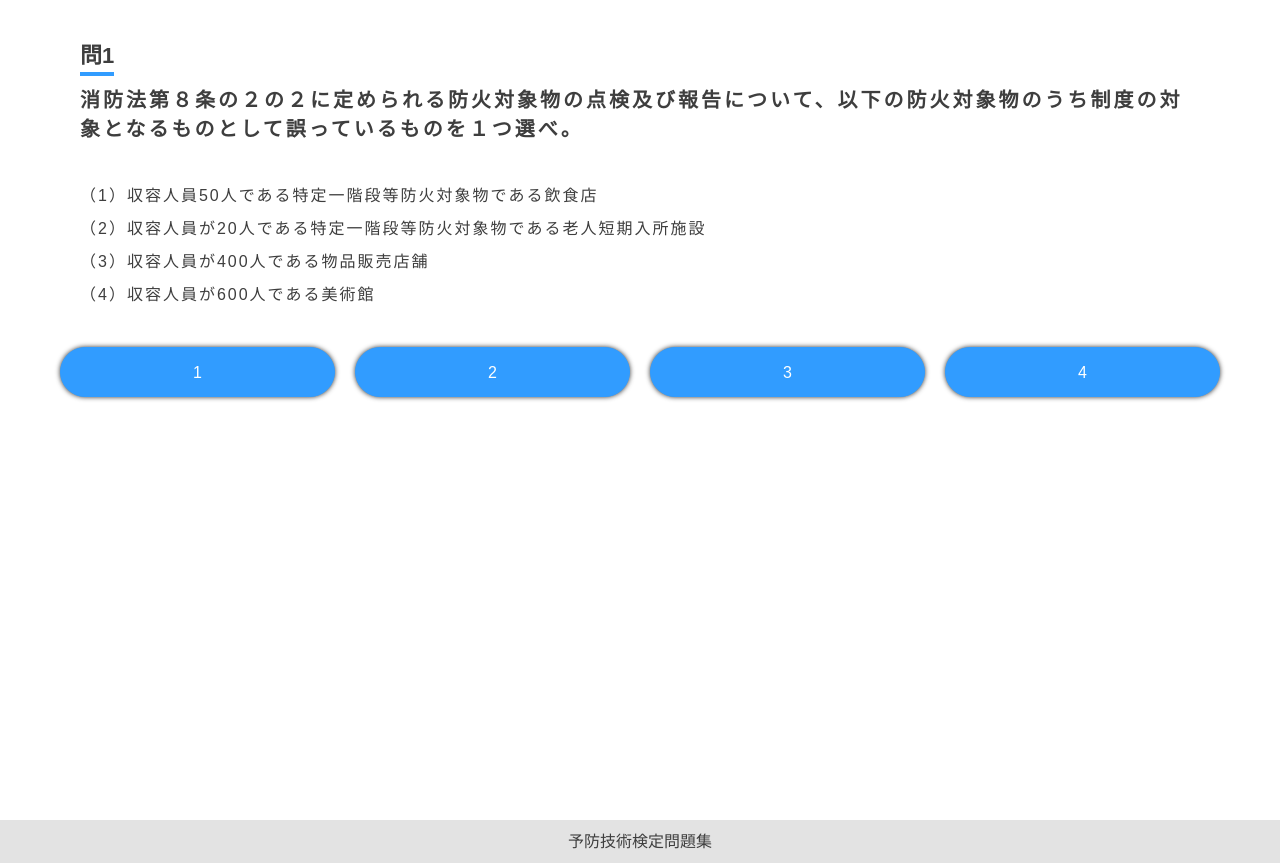
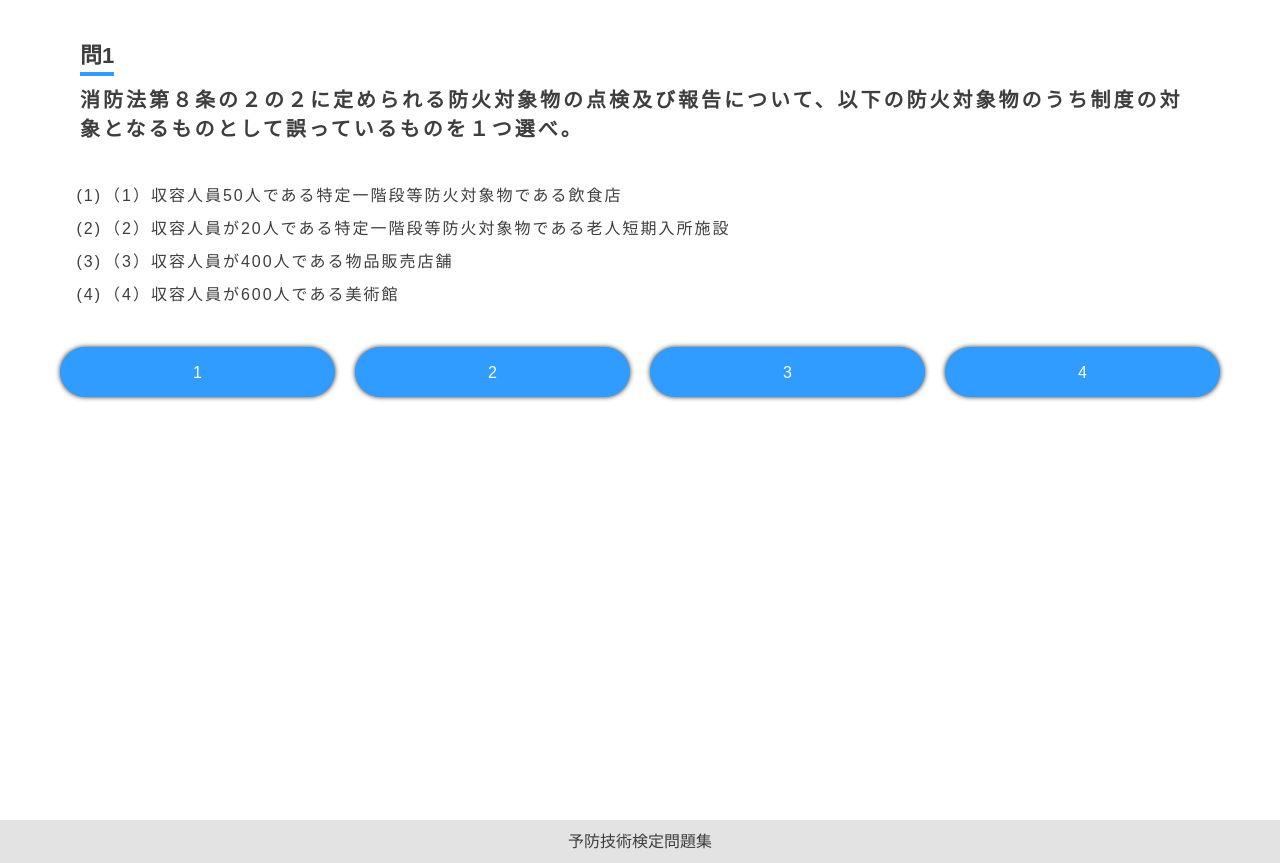
Before and after one commit to tmys1107/prevention_skill_test, a plain HTML site: page index.html in a window 1280 px wide. Drawn offline with nearby package versions, Linux system fonts and the light colour scheme; files that its build step writes are made by us from their sources.

Commit message:
Update style.scss
txt -> csv

```diff
--- a/assets/sass/style.scss
+++ b/assets/sass/style.scss
@@ -20,10 +20,50 @@
     letter-spacing: 0.3rem;
   }
 
+
+  .choice-wrap,
+  .explanation{
+    ul{
+      margin-left: 1.5em;
+      li{
+        letter-spacing: 0.2rem;
+        counter-increment: cnt;
+        position:relative;
+        &::before {
+          position:absolute;
+          display: inline-block;
+          content:"(" counter(cnt) ")";
+          margin-left: -2.0em;
+          width: 3rem;
+          text-align: right;
+          top:0;
+          left:0;
+        }
+      }
+      li + li {
+        margin-top: 10px;
+      }
+    }
+  }
   .choice-wrap{
     padding:20px;
+    .choice-items {
+      margin-left: 1.5em;
+    }
     .choice-item{
       letter-spacing: 0.2rem;
+      counter-increment: cnt;
+      position:relative;
+    }
+    .choice-item::before {
+      position:absolute;
+      display: inline-block;
+      content:"(" counter(cnt) ")";
+      margin-left: -2.0em;
+      width: 3rem;
+      text-align: right;
+      top:0;
+      left:0;
     }
     .choice-item + .choice-item{
       margin-top: 10px;
```
